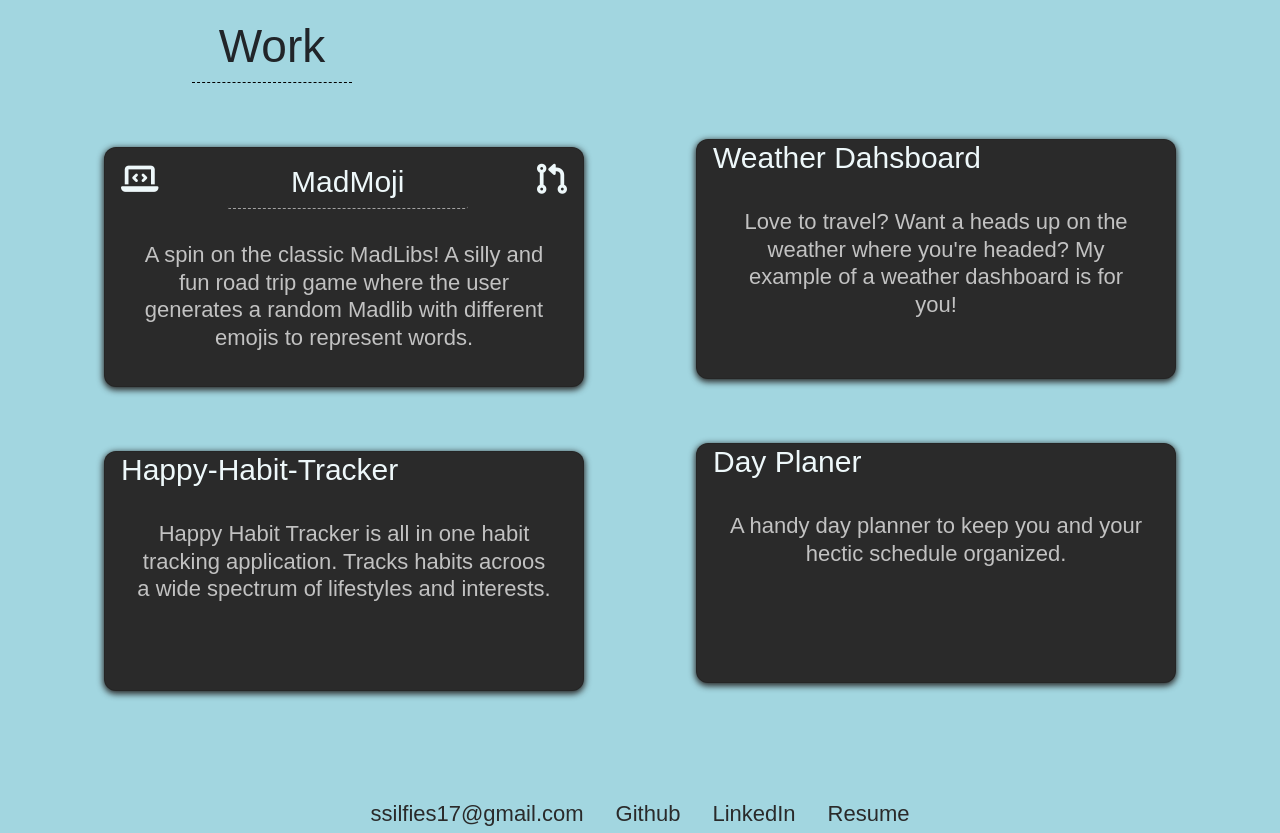
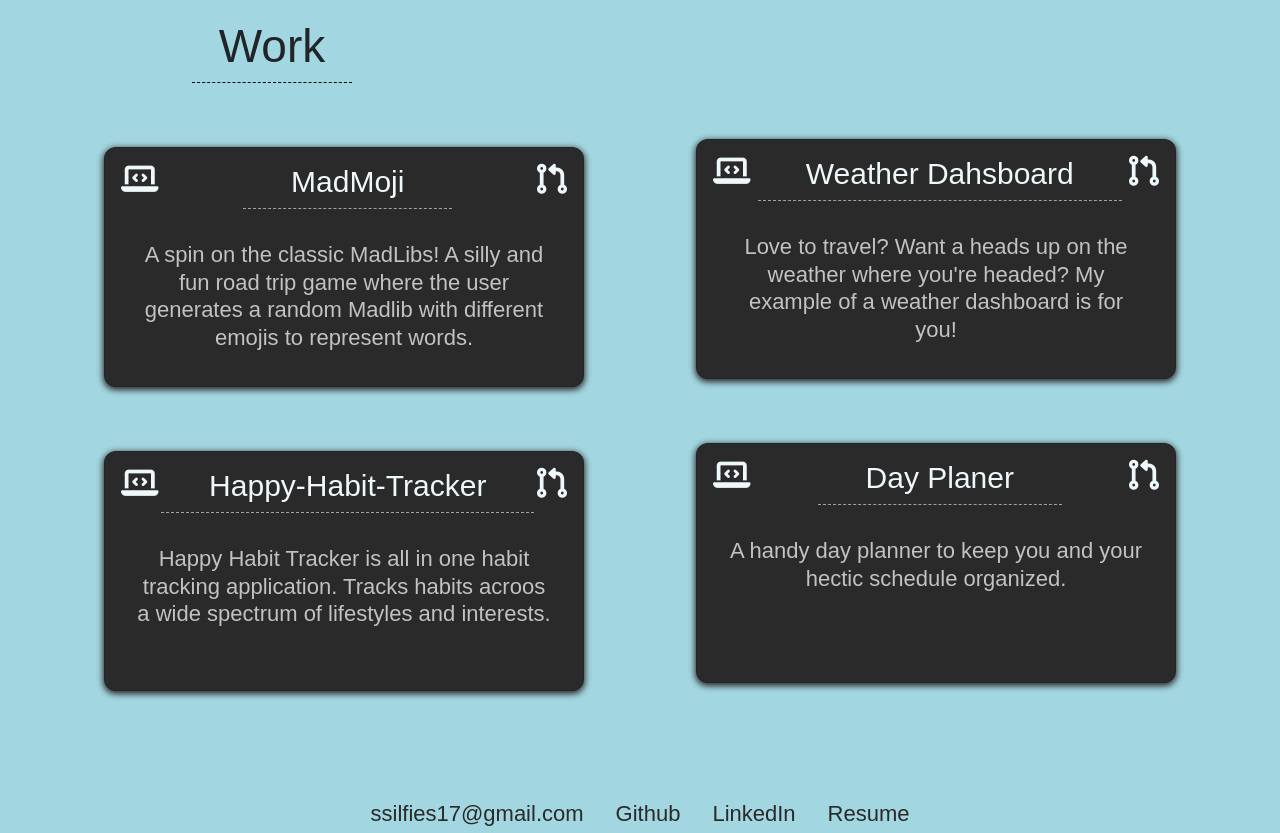
Before and after one commit to ssilfies17/Portfolio, a plain HTML site: page index.html in a window 1280 px wide. Shown: the part 1174-2007 px from the top of the page. Drawn offline with nearby package versions, Linux system fonts and the light colour scheme; a web font is replaced by a local one.

Commit message:
First portfolio iteration complete. Work cards finalized and links setup.

```diff
--- a/Assets/css/style.css
+++ b/Assets/css/style.css
@@ -139,12 +139,11 @@ body {
  }
 
  .titleText {
-     padding-left: 4rem;
-     padding-right: 4rem;
+     padding-left: 3rem;
+     padding-right: 3rem;
      padding-bottom: .5rem;
      padding-top: 1rem;
      border-bottom: 1.5px dashed #a2a2a2;
-     border-radius: 3px;
  }
 
  .fa-code-pull-request {
--- a/index.html
+++ b/index.html
@@ -52,7 +52,7 @@
         <br>
 
         <div class="subHeader2">
-            <h3 id="subHeader2">I'm a full stack web developer based out of the Pacific Northwest. Coding since 2020. Currently enrolled in University of Washington's Full Stack Bootcamp. I like to hike with my dog, working on cars, and code! Have a look at some of the projects I've worked on. Feel free to get in touch!</h3>
+            <h3 id="subHeader2">I'm a full stack web developer based out of the Pacific Northwest. Coding since 2020. Currently enrolled in University of Washington's Full Stack Bootcamp. I like to hike with my dog, working on cars, and coding! Have a look at some of the projects I've worked on. Feel free to get in touch!</h3>
 
             <br>
 
@@ -83,11 +83,17 @@
                 </div>
             </div>
 
-        <a href="https://happy-habit-tracker-app.herokuapp.com/" target="_blank">
             <div class="card" id="card2">
+                <div class="col card-title">
+                    <a href="https://happy-habit-tracker-app.herokuapp.com/" target="_blank">
+                        <i class="fa-solid fa-laptop-code" alt="Live Application link" title="Live Application"></i>
+                    </a>
 
-                <div class="card-title">
-                    <h1>Happy-Habit-Tracker</h1>
+                    <h1 class="titleText">Happy-Habit-Tracker</h1>
+
+                    <a href="https://github.com/chandrapanda/happy-habit-tracker" target="_blank">
+                        <i class="fa-solid fa-code-pull-request" alt="Github Repository link" title="Github Repository"></i>
+                    </a>
                 </div>
                     <div class="card-body">
                         <p class="card-text">Happy Habit Tracker is all in one habit tracking application. Tracks habits acroos a wide spectrum of lifestyles and interests.</p>
@@ -95,33 +101,44 @@
 
 
             </div>
-        </a>
         </div>
 
         <div class="row2">
-        <a href="https://ssilfies17.github.io/Unit6hw/" target="_blank">
             <div class="card" id="card3">
-                <div class="card-title">
-                    <h1>Weather Dahsboard</h1>
+                <div class="col card-title">
+                    <a href="https://ssilfies17.github.io/Unit6hw/" target="_blank">
+                        <i class="fa-solid fa-laptop-code" alt="Live Application link" title="Live Application"></i>
+                    </a>
+
+                    <h1 class="titleText">Weather Dahsboard</h1>
+
+                    <a href="https://github.com/ssilfies17/Unit6hw" target="_blank">
+                        <i class="fa-solid fa-code-pull-request" alt="Github Repository link" title="Github Repository"></i>
+                    </a>
                 </div>
 
                     <div class="card-body">
                         <p class="card-text">Love to travel? Want a heads up on the weather where you're headed? My example of a weather dashboard is for you!</p>
                     </div>
             </div>
-        </a>
 
-        <a href="https://ssilfies17.github.io/Unit5hw/" target="_blank">
             <div class="card" id="card4">
-                <div class="card-title">
-                    <h1>Day Planer</h1>
+                <div class="col card-title">
+                    <a href="https://ssilfies17.github.io/Unit5hw/" target="_blank">
+                        <i class="fa-solid fa-laptop-code" alt="Live Application link" title="Live Application"></i>
+                    </a>
+
+                    <h1 class="titleText">Day Planer</h1>
+
+                    <a href="https://github.com/ssilfies17/Unit5hw" target="_blank">
+                        <i class="fa-solid fa-code-pull-request" alt="Github Repository link" title="Github Repository"></i>
+                    </a>
                 </div>
 
                     <div class="card-body">
                         <p class="card-text">A handy day planner to keep you and your hectic schedule organized.</p>
                     </div>
             </div>
-        </a>
         </div>
     </div>
 
```
